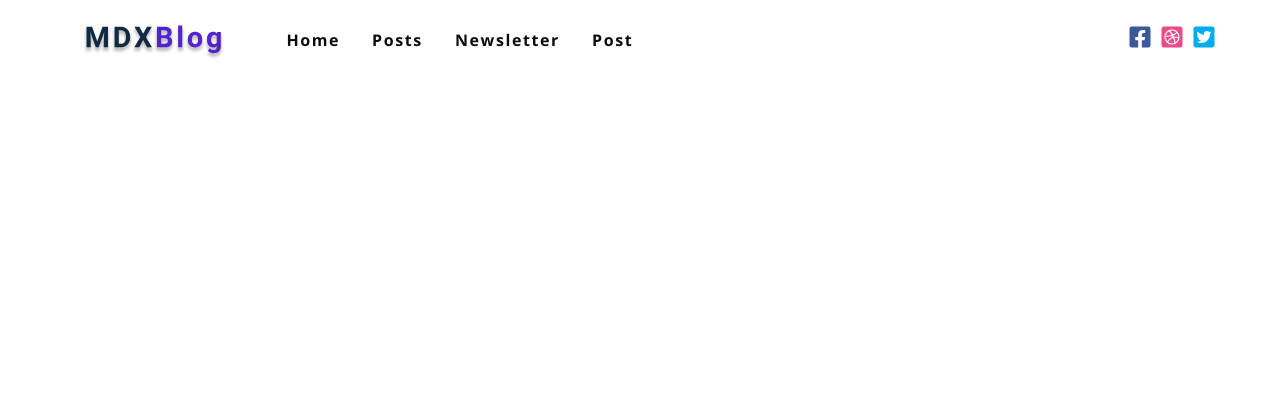
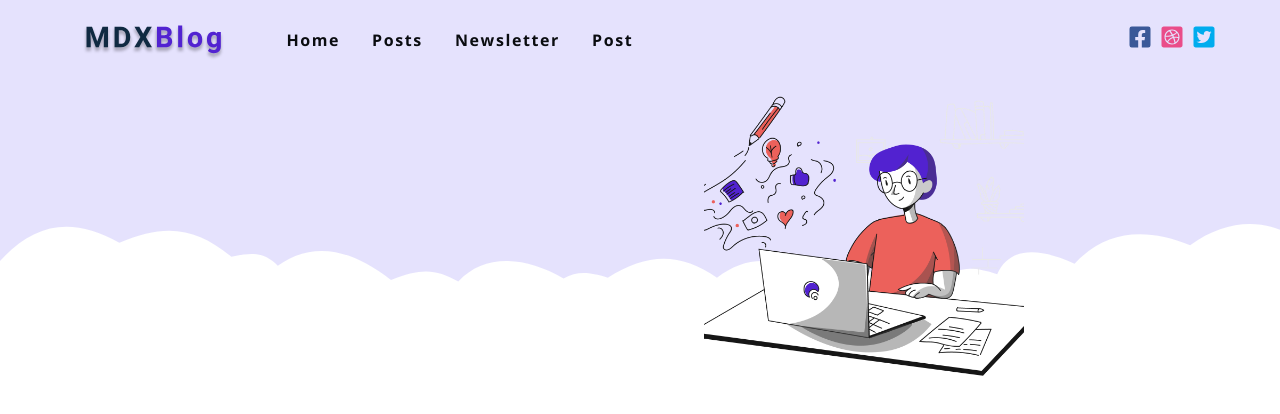
Before and after one commit to nison79/mdx-blog-2021, a Gatsby site: page / in a window 1280 px wide. Built offline with nearby package versions, Linux system fonts and the light colour scheme; Gatsby itself is replaced by a stand-in of ours.

Commit message:
Hero Set up

```diff
--- a/src/components/Hero.js
+++ b/src/components/Hero.js
@@ -1,10 +1,30 @@
 import React from 'react'
 import { graphql, useStaticQuery } from 'gatsby'
 import Image from 'gatsby-image'
-// ...GatsbyImageSharpFluid
 
-const Hero = () => {
-  return <h2>hero component</h2>
+
+const query = graphql`
+  {
+    person: file(relativePath: {eq: "person.png"}) {
+      childImageSharp {
+        fluid {
+          ...GatsbyImageSharpFluid
+        }
+      }
+    }
+  }
+`
+
+const Hero = ({showPerson}) => {
+  const { person } = useStaticQuery(query)
+  return (
+    <header className="hero">
+      { showPerson && (
+        <Image fluid={person.childImageSharp.fluid} className="hero-person" />
+
+      )}
+    </header>
+  )
 }
 
 export default Hero
--- a/src/pages/index.js
+++ b/src/pages/index.js
@@ -5,10 +5,12 @@
 import { graphql } from 'gatsby'
 import SEO from '../components/SEO'
 // ...GatsbyImageSharpFluid
+
+
 const IndexPage = () => {
   return (
     <Layout>
-
+      <Hero showPerson />
     </Layout>
   )
 }
```
